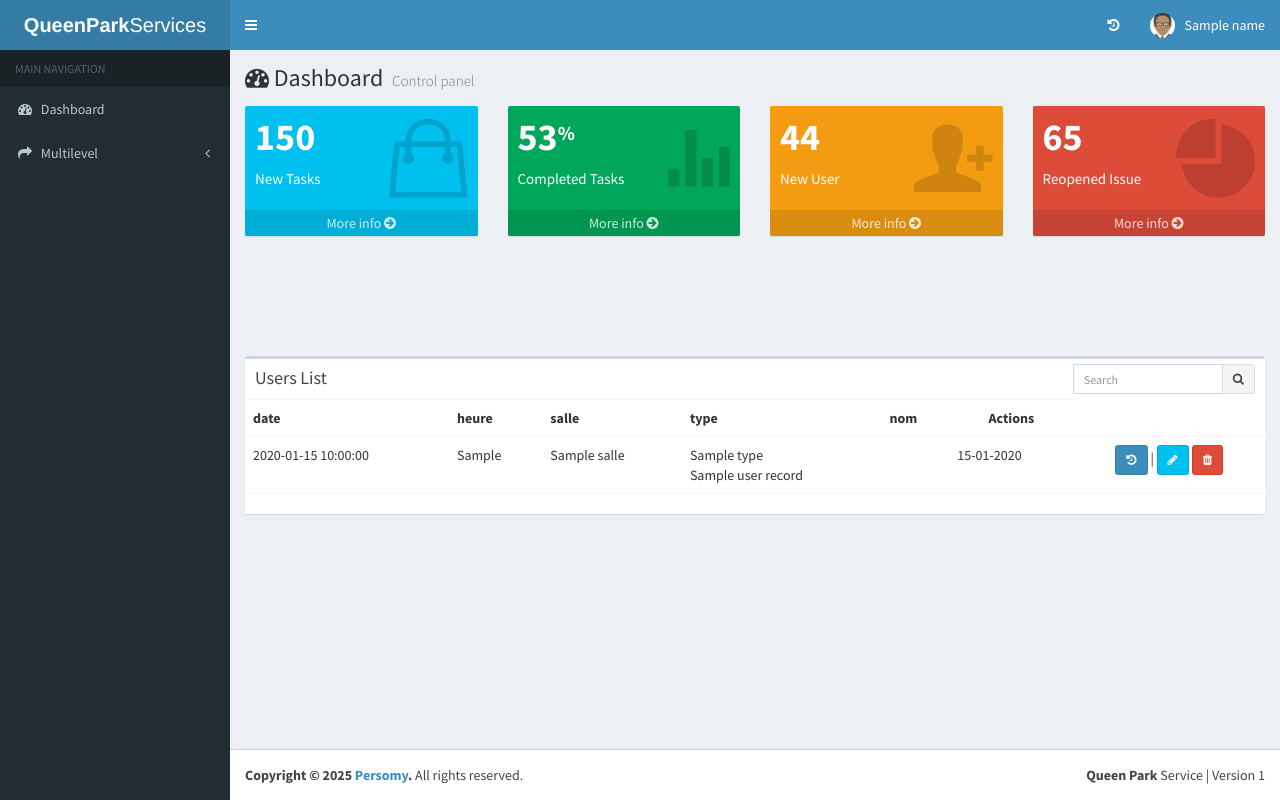
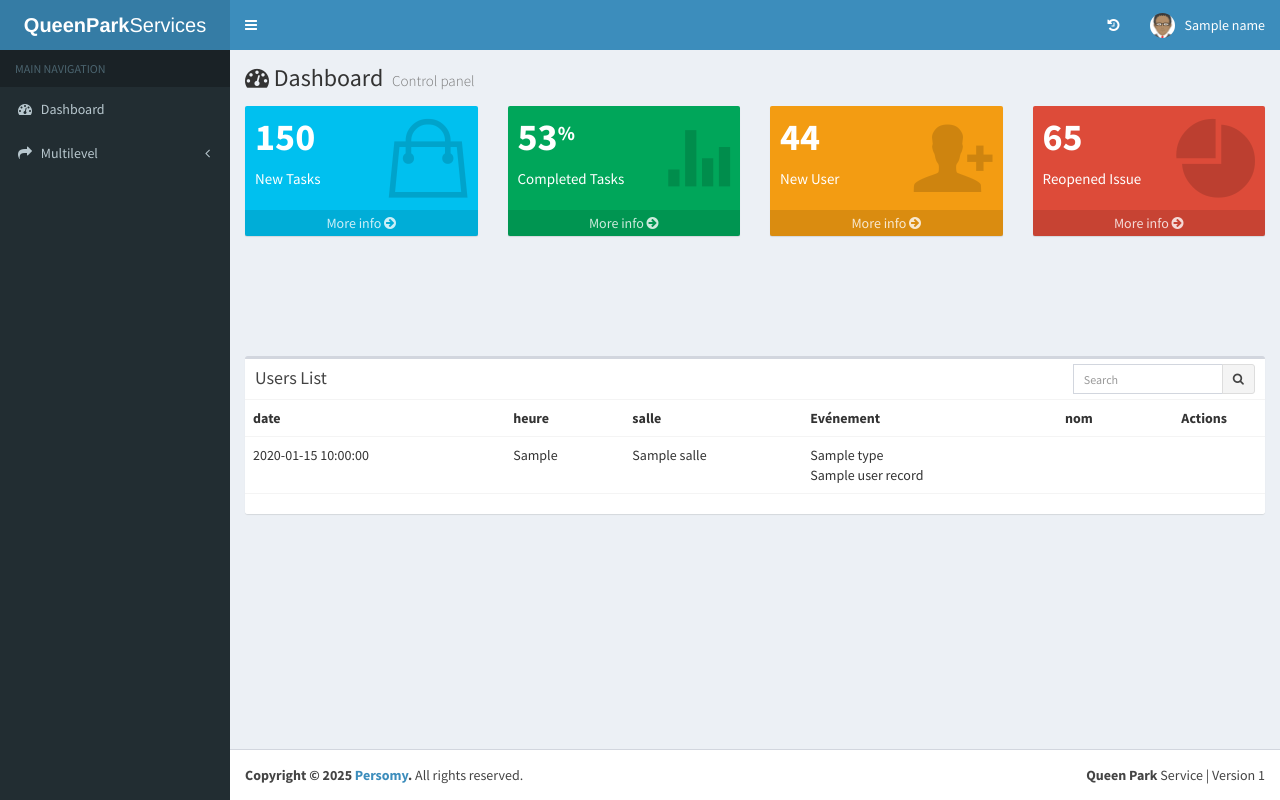
Before and after one commit to MaizaBahaedinne/service.queenpark.tn, a PHP site: the page made by application/views/general/dashboard.php in a window 1280 px wide. Run offline with PHP 8.4, Linux system fonts and the light colour scheme; the template is opened without the code that fills it: most values are stand-ins (such as "Sample title", 1, 10 or a date in 2020); data that the repository does not hold is empty; some libraries are stand-ins or nearby versions.

Commit message:
Update dashboard.php

```diff
--- a/application/views/general/dashboard.php
+++ b/application/views/general/dashboard.php
@@ -86,7 +86,7 @@
                         <th>date</th>
                         <th>heure</th>
                         <th>salle</th>
-                        <th>type</th>
+                        <th>Evénement</th>
                         <th>nom</th>
 
 
@@ -102,16 +102,11 @@
                         <td><?php echo $record->dateFin ?></td>
                         <td><?php echo $record->heureDebut ?></td>
                         <td><?php echo $record->salle ?></td>
-                        <td><?php echo $record->type ?><br><?php echo $record->titre ?>
-                        </td>
+                        <td><?php echo $record->type ?><br><?php echo $record->titre ?></td>
                         <td></td>
 
+                        <td class="text-center">
 
-                        <td><?php echo date("d-m-Y", strtotime($record->createdDtm)) ?></td>
-                        <td class="text-center">
-                            <a class="btn btn-sm btn-primary" href="<?= base_url().'login-history/'.$record->userId; ?>" title="Login history"><i class="fa fa-history"></i></a> |
-                            <a class="btn btn-sm btn-info" href="<?php echo base_url().'editOld/'.$record->userId; ?>" title="Edit"><i class="fa fa-pencil"></i></a>
-                            <a class="btn btn-sm btn-danger deleteUser" href="#" data-userid="<?php echo $record->userId; ?>" title="Delete"><i class="fa fa-trash"></i></a>
                         </td>
                     </tr>
                     <?php
@@ -122,7 +117,7 @@
 
                 </div><!-- /.box-body -->
                 <div class="box-footer clearfix">
-                    <?php echo $this->pagination->create_links(); ?>
+
                 </div>
               </div><!-- /.box -->
             </div>
```
